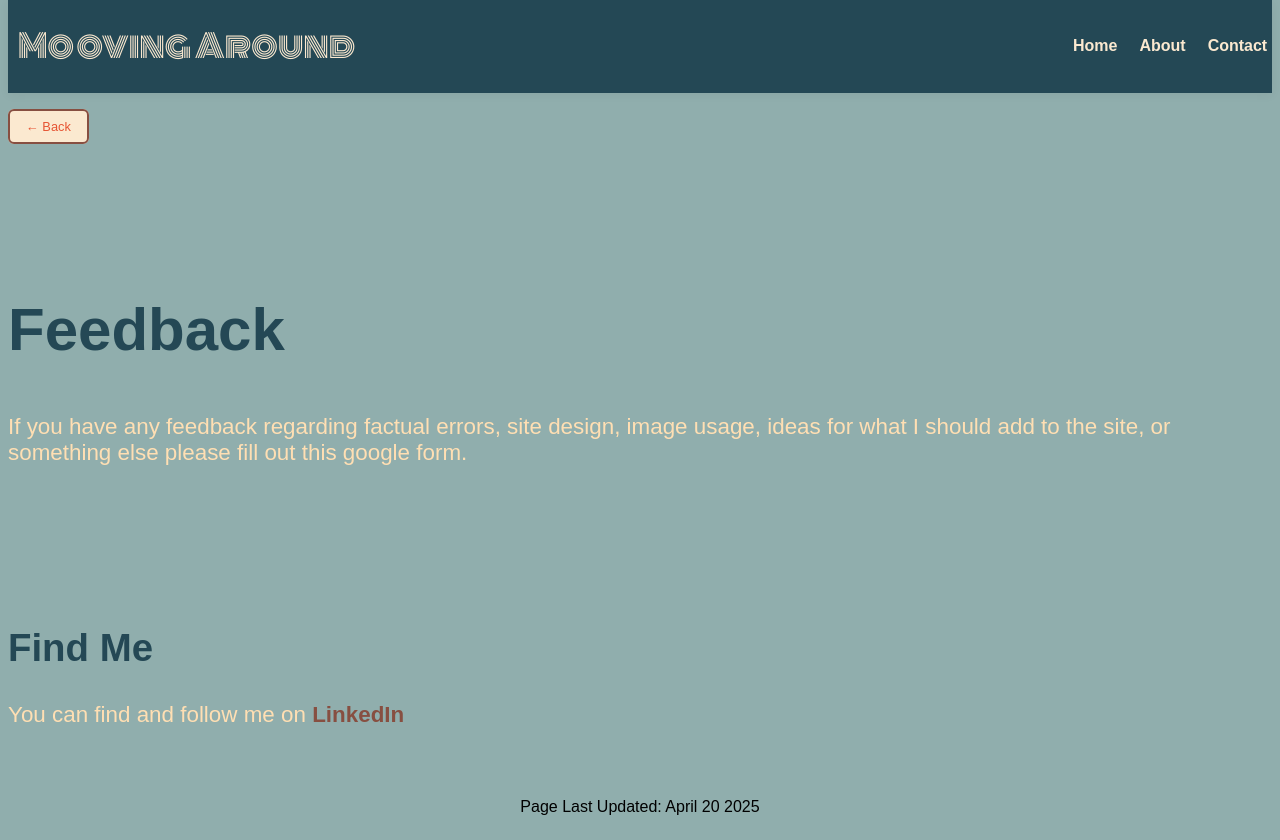
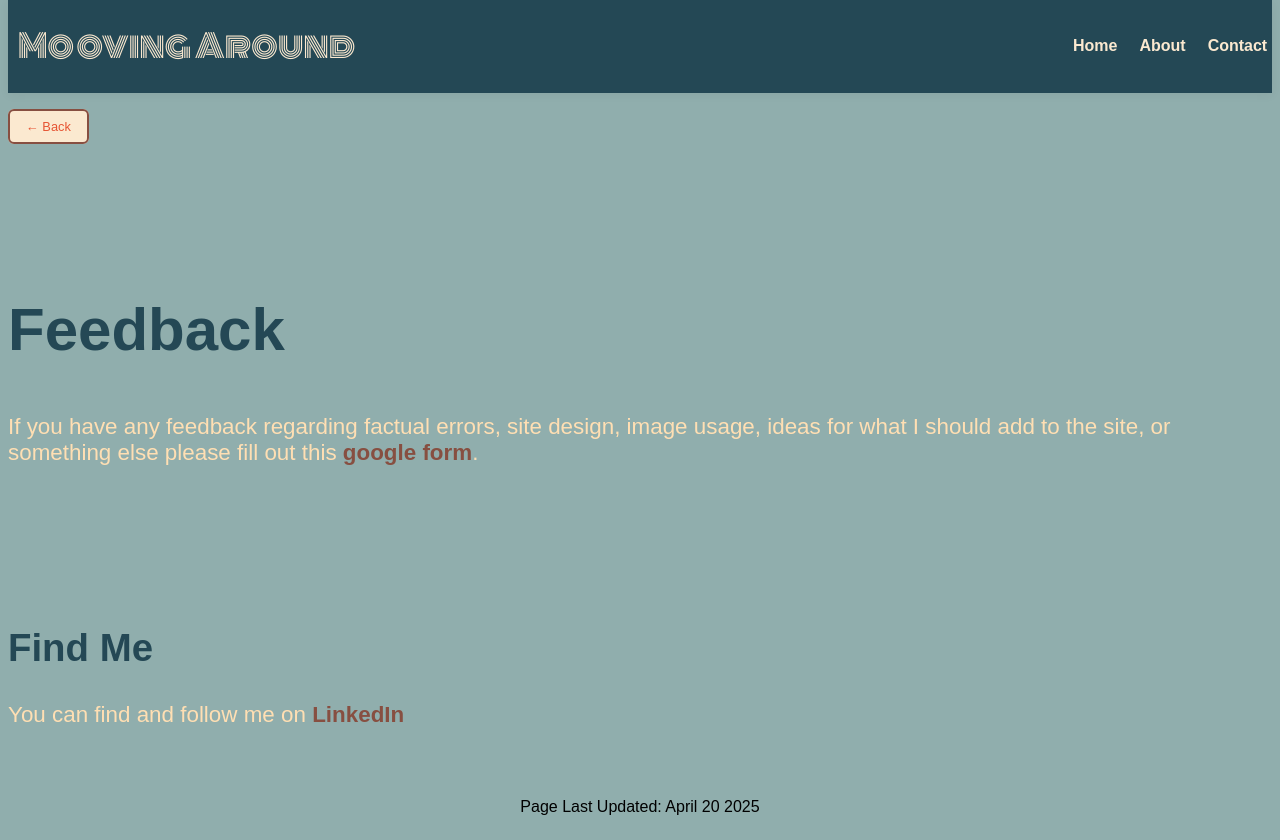
Before and after one commit to rs0919/HackDavis2025, a plain HTML site: page contact.html in a window 1280 px wide. Drawn offline with Linux system fonts and the light colour scheme; a web font is replaced by a local one.

Commit message:
added feedback form

```diff
--- a/contact.html
+++ b/contact.html
@@ -33,7 +33,9 @@
         <div class="section" id="feedback">
             <h2 class="section-header">Feedback</h1>
                 <p class="section-text">If you have any feedback regarding factual errors, site design, image usage,
-                    ideas for what I should add to the site, or something else please fill out this google form.
+                    ideas for what I should add to the site, or something else please fill out this <a class="info-link"
+                        href="https://docs.google.com/forms/d/e/1FAIpQLScgd9HvWWnGtXvVC4CaDVz94zGmtniLexdIXAxfwCoRrOG5Kw/viewform?usp=dialog"
+                        target="_blank" rel="noopener noreferrer">google form</a>.
                 </p>
         </div>
 
```
